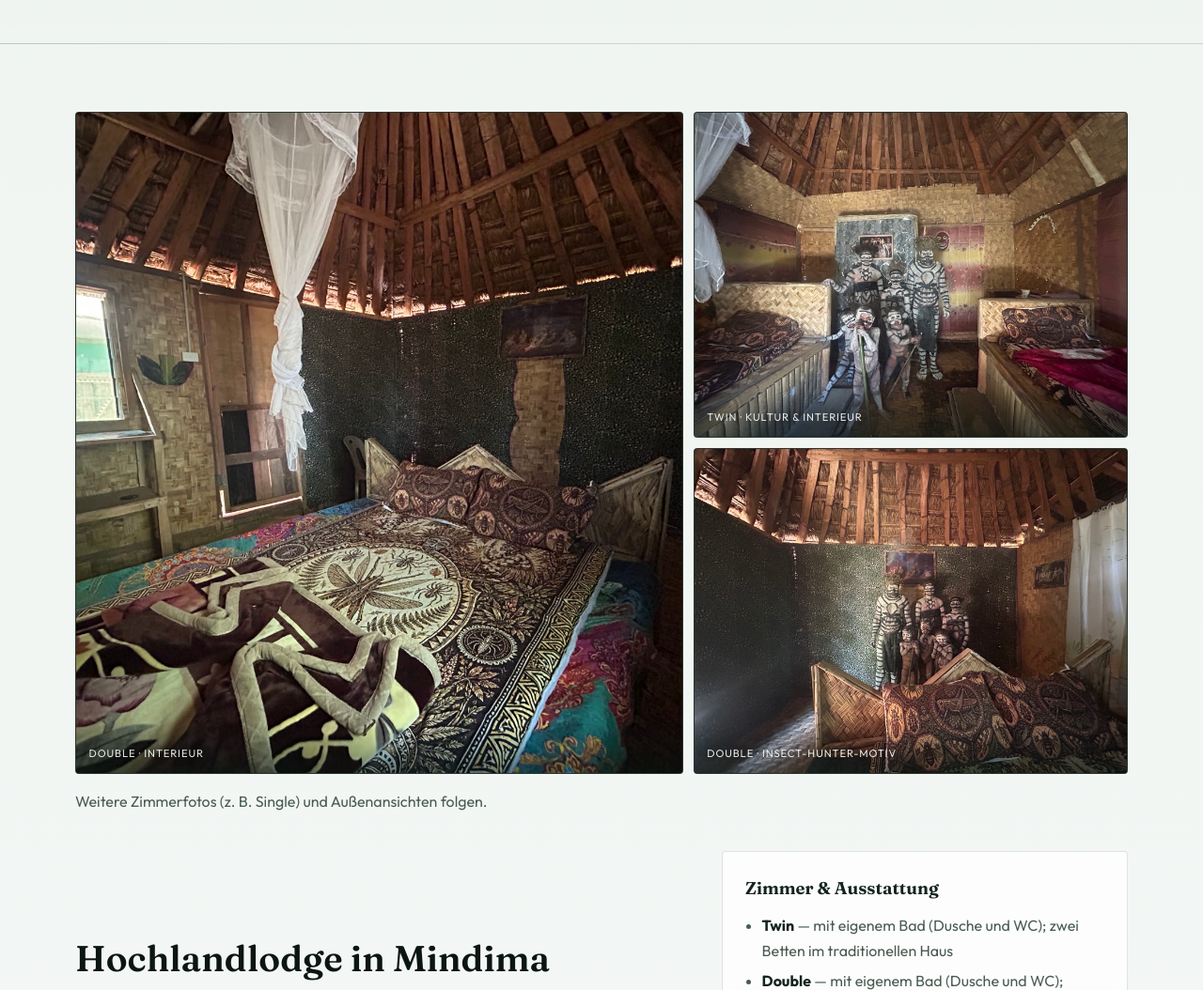
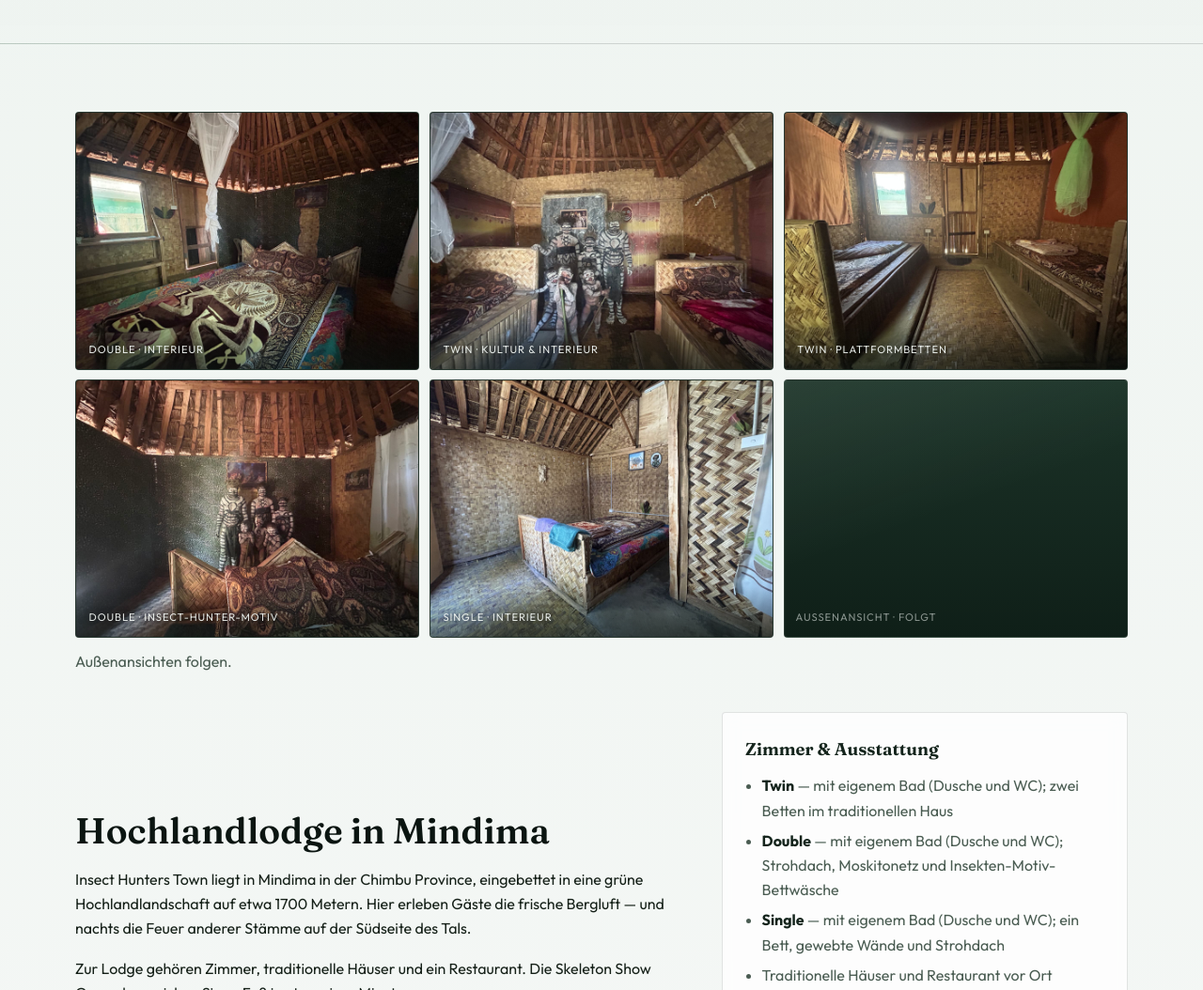
Before and after one commit to jari-alt/PNG, a website: page public/lodge.html in a window 1280 px wide. Shown: the part 394-1448 px from the top of the page at 94% size. Drawn offline with Linux system fonts and the light colour scheme.

Commit message:
Add Single and second Twin interiors to lodge gallery
Web-optimized room photos; expand rooms grid; exterior
slot remains a placeholder.

Co-authored-by: jari-alt <jari-alt@users.noreply.github.com>

```diff
--- a/public/css/styles.css
+++ b/public/css/styles.css
@@ -644,15 +644,29 @@ h3 {
   padding: 1.5rem 0.85rem 0.75rem;
 }
 
+.gallery--rooms,
 .gallery--amenities {
   grid-template-columns: repeat(3, 1fr);
   grid-template-rows: none;
   min-height: 0;
+}
+
+.gallery--rooms {
+  margin-bottom: 0.75rem;
+}
+
+.gallery--amenities {
   margin-top: 1.5rem;
 }
 
+.gallery--rooms .gallery-item:first-child,
 .gallery--amenities .gallery-item:first-child {
   grid-row: auto;
+}
+
+.gallery--rooms .gallery-item {
+  min-height: 180px;
+  aspect-ratio: 4 / 3;
 }
 
 .gallery--amenities .gallery-item {
@@ -987,13 +1001,15 @@ textarea {
     min-height: 180px;
   }
 
+  .gallery--rooms,
   .gallery--amenities {
     grid-template-columns: 1fr;
   }
 
+  .gallery--rooms .gallery-item:first-child,
   .gallery--amenities .gallery-item:first-child {
     grid-column: auto;
-    min-height: 220px;
+    min-height: 180px;
   }
 }
 
--- a/public/lodge.html
+++ b/public/lodge.html
@@ -44,8 +44,8 @@
 
     <section class="section">
       <div class="wrap">
-        <div class="gallery reveal" style="min-height:360px; margin-bottom:2.5rem" aria-label="Lodge-Galerie">
-          <figure class="gallery-item gallery-item--photo" style="min-height:280px">
+        <div class="gallery gallery--rooms reveal" aria-label="Lodge-Galerie Zimmer">
+          <figure class="gallery-item gallery-item--photo">
             <img
               src="assets/lodge/double-01.jpg"
               width="1600"
@@ -69,6 +69,17 @@
           </figure>
           <figure class="gallery-item gallery-item--photo">
             <img
+              src="assets/lodge/twin-02.jpg"
+              width="1600"
+              height="1200"
+              alt="Twin-Zimmer mit zwei Plattformbetten, orangefarbenen Wandtüchern und zentraler Tür"
+              loading="lazy"
+              decoding="async"
+            >
+            <figcaption>Twin · Plattformbetten</figcaption>
+          </figure>
+          <figure class="gallery-item gallery-item--photo">
+            <img
               src="assets/lodge/double-02-insect-hunters-mural.jpg"
               width="1600"
               height="1200"
@@ -78,8 +89,20 @@
             >
             <figcaption>Double · Insect-Hunter-Motiv</figcaption>
           </figure>
+          <figure class="gallery-item gallery-item--photo">
+            <img
+              src="assets/lodge/single-01.jpg"
+              width="1600"
+              height="1200"
+              alt="Single-Zimmer mit einem Bett, gewebten Wänden und Handtüchern am Fußende"
+              loading="lazy"
+              decoding="async"
+            >
+            <figcaption>Single · Interieur</figcaption>
+          </figure>
+          <div class="gallery-item"><span>Außenansicht · folgt</span></div>
         </div>
-        <p class="muted reveal" style="margin:-1.5rem 0 2.5rem">Weitere Zimmerfotos (z.&nbsp;B. Single) und Außenansichten folgen.</p>
+        <p class="muted reveal" style="margin:0 0 2.5rem">Außenansichten folgen.</p>
 
         <div class="intro-grid">
           <div class="reveal">
@@ -92,10 +115,10 @@
             <ul class="fact-list">
               <li><strong>Twin</strong> — mit eigenem Bad (Dusche und WC); zwei Betten im traditionellen Haus</li>
               <li><strong>Double</strong> — mit eigenem Bad (Dusche und WC); Strohdach, Moskitonetz und Insekten-Motiv-Bettwäsche</li>
-              <li><strong>Single</strong> — mit eigenem Bad (Dusche und WC)</li>
+              <li><strong>Single</strong> — mit eigenem Bad (Dusche und WC); ein Bett, gewebte Wände und Strohdach</li>
               <li>Traditionelle Häuser und Restaurant vor Ort</li>
             </ul>
-            <p class="muted" style="margin:1rem 0 0">Weitere Fotos folgen nach und nach.</p>
+            <p class="muted" style="margin:1rem 0 0">Außenfotos folgen nach und nach.</p>
             <a class="btn btn-primary" href="kontakt.html" style="margin-top:1.25rem">Lodge anfragen</a>
           </aside>
         </div>
```
Also changed, not shown: public/assets/lodge/single-01.jpg (added), public/assets/lodge/twin-02.jpg (added).
